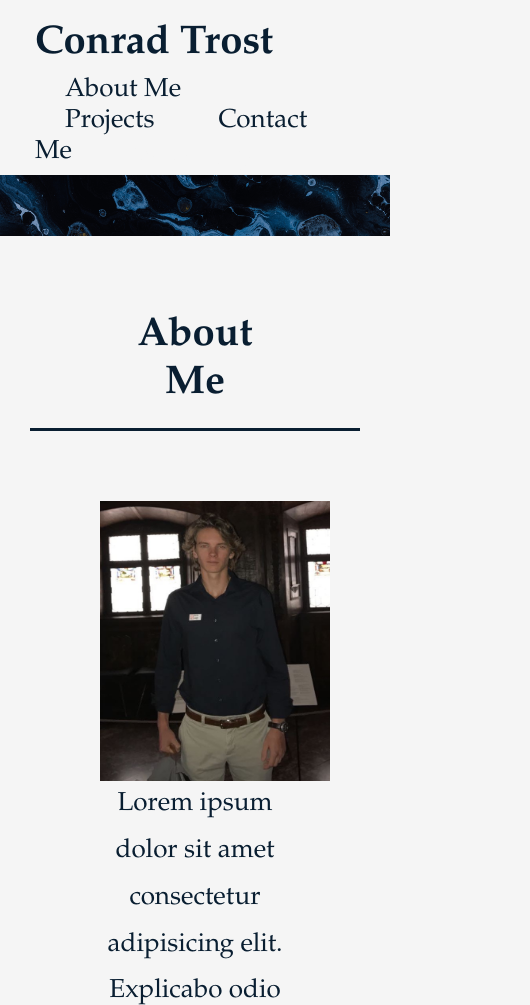
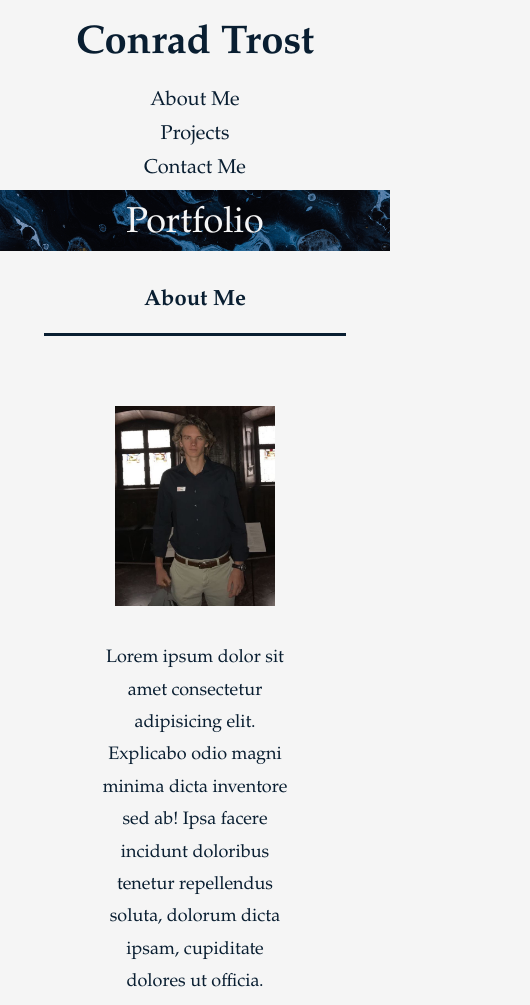
Before and after one commit to ConradTrost/portfolio, a plain HTML site: page index.html in a window 390 px wide. Shown: the top 1005 px of the page, 530 px wide, since content can reach past the window. Drawn offline with Linux system fonts and the light colour scheme.

Commit message:
bug fixes for mobile

```diff
--- a/assets/css/style.css
+++ b/assets/css/style.css
@@ -47,6 +47,7 @@ header nav ul li a {
     width: 100%;
     height: 100%;
     margin: 0 auto;
+    align-items: flex-start;
 
 }
 
@@ -158,3 +159,76 @@ section {
 .projects h2 {
     margin-top: 60px;
 }
+
+@media screen and (max-width: 980px) {
+
+    body {
+        justify-content: center;
+    }
+    header {
+        padding-bottom: 0;
+        justify-content: center;
+        text-align: center;
+    }
+
+    header h1 {
+        width: 100%;
+        text-align: center;
+        justify-content: center;
+    }
+
+    header nav {
+        float: none;
+    }
+    header nav ul {
+        margin-top: 20px;
+        width: 100%;
+        justify-content: center;
+        padding: 0 15px;
+        display: block;
+    }
+
+    header nav ul li a {
+        font-size: 20px;
+        display: block;
+        margin-top: 10px;
+        margin-bottom: 10px;
+    }
+
+    .section-title {
+        font-size: 22px;
+        margin-top: 0;
+    }
+
+    .sections p {
+        font-size: 18px;
+        margin-top: 30px;
+    }
+
+    .container img {
+        margin: 0;
+        width: 100%;
+    }
+
+    #runbud img {
+        height: 200px;
+        width: 200px;
+    }
+
+    .about-section img {
+        float: none;
+        height: 200px;
+        width: 240px;
+    }
+
+    .contact-section {
+        margin: 0;
+    }
+
+    .contact-section ul li a {
+        font-size: 18px;
+        margin-top: 30px;
+        display: block;
+    }
+
+}
--- a/index.html
+++ b/index.html
@@ -2,6 +2,7 @@
 <html lang="en">
 
     <meta charset="UTF-8">
+    <meta name="viewport" content="width=device-width, initial-scale=1.0">
     <title>Portfolio</title>
     <link rel="stylesheet" href="./assets/css/style.css"/>
 
```
